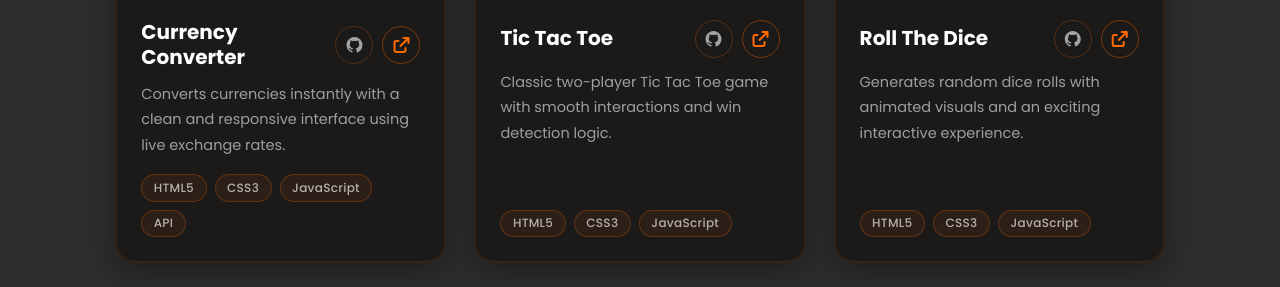
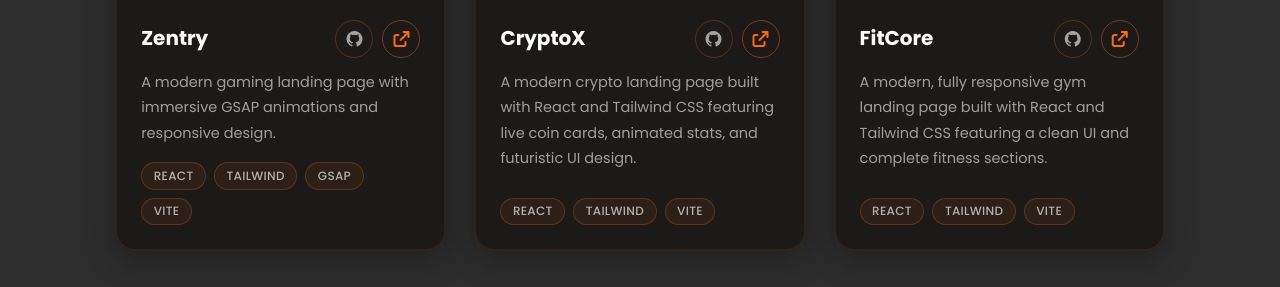
Before and after one commit to MuhammadWaris-55/Personal-Portfolio, a plain HTML site: page client/index.html in a window 1280 px wide. Shown: the part 4756-5043 px from the top of the page. Drawn offline with nearby package versions, Linux system fonts and the light colour scheme.

Commit message:
Some changes

```diff
--- a/client/index.html
+++ b/client/index.html
@@ -370,26 +370,26 @@
             <!-- Card 1 -->
             <div class="projects-box">
                 <div class="proj-img-wrap">
-                    <img src="assets/project-1.png" alt="Currency Converter">
+                    <img src="assets/project-1.png" alt="Zentry">
                 </div>
                 <div class="proj-info">
                     <div class="proj-info-top">
-                        <h4>Currency Converter</h4>
+                        <h4>Zentry</h4>
                         <div class="proj-icon-btns">
-                            <a href="https://github.com/MuhammadWaris-55/Currency-Converter" target="_blank" class="proj-icon-btn" title="View on GitHub">
+                            <a href="https://github.com/MuhammadWaris-55/Gaming-Website" target="_blank" class="proj-icon-btn" title="View on GitHub">
                                 <i class="fa-brands fa-github"></i>
                             </a>
-                            <a href="#" target="_blank" class="proj-icon-btn proj-icon-btn--live" title="Live Demo">
+                            <a href="https://muhammadwaris-55.github.io/Gaming-Website/" target="_blank" class="proj-icon-btn proj-icon-btn--live" title="Live Demo">
                                 <i class="fa-solid fa-arrow-up-right-from-square"></i>
                             </a>
                         </div>
                     </div>
-                    <p>Converts currencies instantly with a clean and responsive interface using live exchange rates.</p>
+                    <p>A modern gaming landing page with immersive GSAP animations and responsive design.</p>
                     <div class="proj-chips">
-                        <span class="proj-chip">HTML5</span>
-                        <span class="proj-chip">CSS3</span>
-                        <span class="proj-chip">JavaScript</span>
-                        <span class="proj-chip">API</span>
+                        <span class="proj-chip">REACT</span>
+                        <span class="proj-chip">TAILWIND</span>
+                        <span class="proj-chip">GSAP</span>
+                        <span class="proj-chip">VITE</span>
                     </div>
                 </div>
             </div>
@@ -397,25 +397,25 @@
             <!-- Card 2 -->
             <div class="projects-box">
                 <div class="proj-img-wrap">
-                    <img src="assets/project-2.png" alt="Tic Tac Toe">
+                    <img src="assets/project-2.png" alt="CryptoX">
                 </div>
                 <div class="proj-info">
                     <div class="proj-info-top">
-                        <h4>Tic Tac Toe</h4>
+                        <h4>CryptoX</h4>
                         <div class="proj-icon-btns">
-                            <a href="https://github.com/MuhammadWaris-55/Tic-Tac-Toe" target="_blank" class="proj-icon-btn" title="View on GitHub">
+                            <a href="https://github.com/MuhammadWaris-55/CryptoX" target="_blank" class="proj-icon-btn" title="View on GitHub">
                                 <i class="fa-brands fa-github"></i>
                             </a>
-                            <a href="#" target="_blank" class="proj-icon-btn proj-icon-btn--live" title="Live Demo">
+                            <a href="https://muhammadwaris-55.github.io/CryptoX/" target="_blank" class="proj-icon-btn proj-icon-btn--live" title="Live Demo">
                                 <i class="fa-solid fa-arrow-up-right-from-square"></i>
                             </a>
                         </div>
                     </div>
-                    <p>Classic two-player Tic Tac Toe game with smooth interactions and win detection logic.</p>
+                    <p>A modern crypto landing page built with React and Tailwind CSS featuring live coin cards, animated stats, and futuristic UI design.</p>
                     <div class="proj-chips">
-                        <span class="proj-chip">HTML5</span>
-                        <span class="proj-chip">CSS3</span>
-                        <span class="proj-chip">JavaScript</span>
+                        <span class="proj-chip">REACT</span>
+                        <span class="proj-chip">TAILWIND</span>
+                        <span class="proj-chip">VITE</span>
                     </div>
                 </div>
             </div>
@@ -423,25 +423,25 @@
             <!-- Card 3 -->
             <div class="projects-box">
                 <div class="proj-img-wrap">
-                    <img src="assets/project-3.png" alt="Roll The Dice">
+                    <img src="assets/project-3.png" alt="FitCore">
                 </div>
                 <div class="proj-info">
                     <div class="proj-info-top">
-                        <h4>Roll The Dice</h4>
+                        <h4>FitCore</h4>
                         <div class="proj-icon-btns">
-                            <a href="https://github.com/MuhammadWaris-55/Roll-The-Dice" target="_blank" class="proj-icon-btn" title="View on GitHub">
+                            <a href="https://github.com/MuhammadWaris-55/Gym-Landing-Page" target="_blank" class="proj-icon-btn" title="View on GitHub">
                                 <i class="fa-brands fa-github"></i>
                             </a>
-                            <a href="#" target="_blank" class="proj-icon-btn proj-icon-btn--live" title="Live Demo">
+                            <a href="https://muhammadwaris-55.github.io/Gym-Landing-Page/" target="_blank" class="proj-icon-btn proj-icon-btn--live" title="Live Demo">
                                 <i class="fa-solid fa-arrow-up-right-from-square"></i>
                             </a>
                         </div>
                     </div>
-                    <p>Generates random dice rolls with animated visuals and an exciting interactive experience.</p>
+                    <p>A modern, fully responsive gym landing page built with React and Tailwind CSS featuring a clean UI and complete fitness sections.</p>
                     <div class="proj-chips">
-                        <span class="proj-chip">HTML5</span>
-                        <span class="proj-chip">CSS3</span>
-                        <span class="proj-chip">JavaScript</span>
+                     <span class="proj-chip">REACT</span>
+                        <span class="proj-chip">TAILWIND</span>
+                        <span class="proj-chip">VITE</span>
                     </div>
                 </div>
             </div>
```
Also changed, not shown: client/assets/project-2.png.
